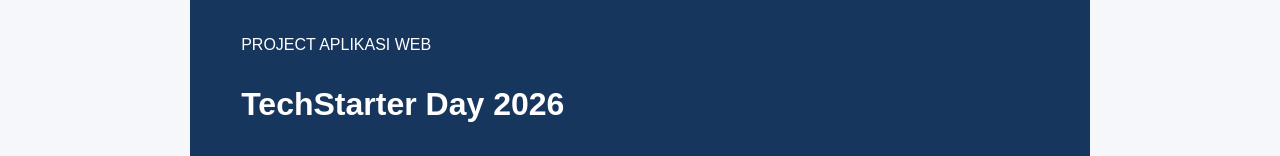
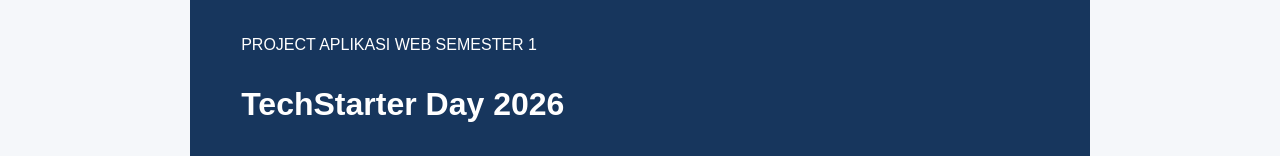
Before and after one commit to novalrivaldo/Project-Web-2604021, a plain HTML site: page index.html in a window 1280 px wide. Shown: the top 156 px of the page. Drawn offline with Linux system fonts and the light colour scheme; files whose address does not match are found by name.

```diff
--- a/index.html
+++ b/index.html
@@ -8,7 +8,7 @@
 </head>
 <body>
     <header>
-        <p>PROJECT APLIKASI WEB</p>
+        <p>PROJECT APLIKASI WEB SEMESTER 1</p>
         <h1>TechStarter Day 2026</h1>
         <p>Dari pengguna teknologi menjadi pembuat teknologi.</p>
 
```
Also changed, not shown: image/lab-komputer.jpg (renamed from assets/image/lab-komputer.jpg).
